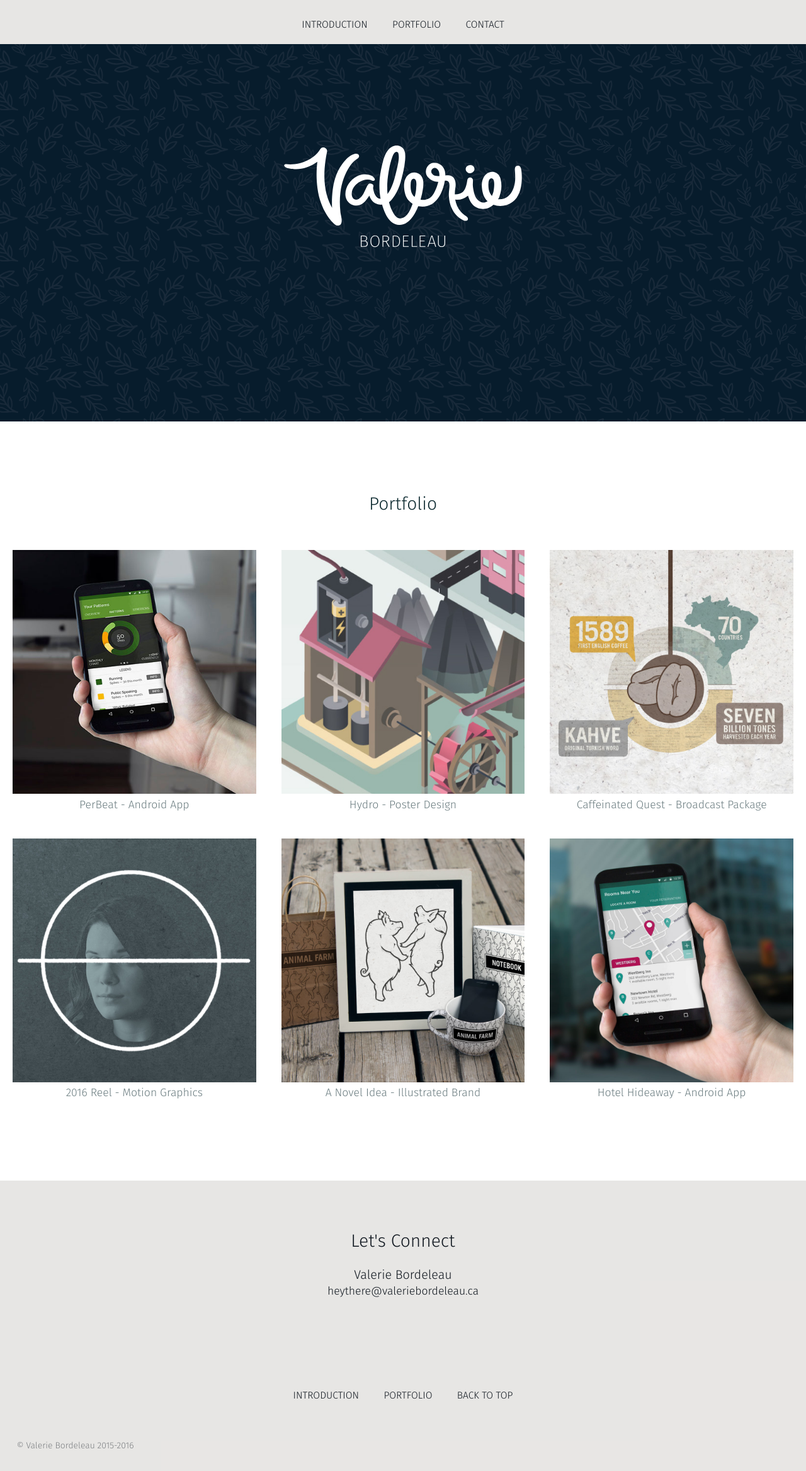
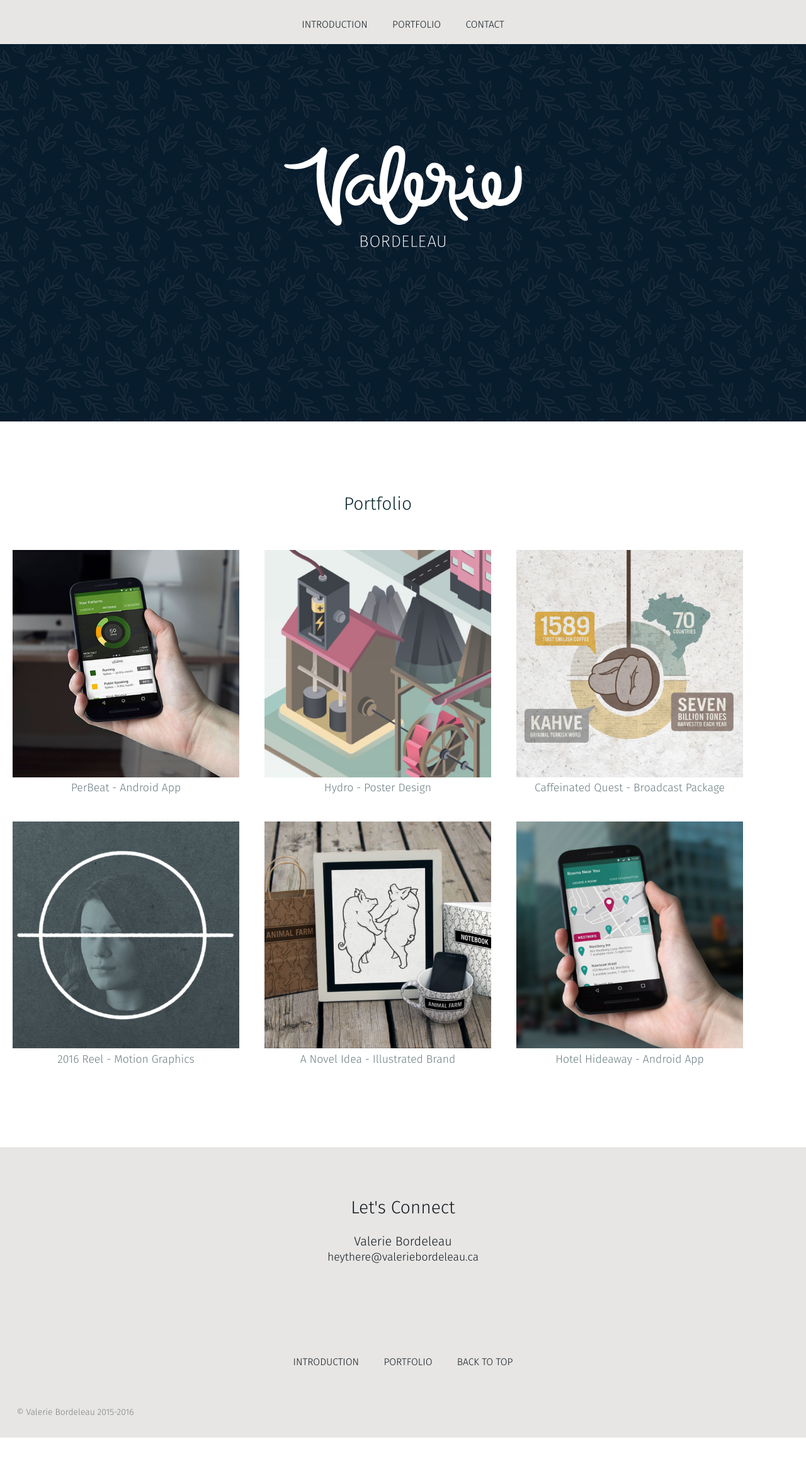
Before and after one commit to valeriebordeleau/portfolio-valerie-bordeleau, a Jekyll site: the page built from index.html, in a window 1280 px wide. Shown: the whole page at 63% size. Built offline with Jekyll 4.4.1, drawn with Linux system fonts in a browser that asks for light colours; nearby versions of some CDN libraries; comment, search, counter and statistics services are not loaded; a style sheet for code colours, icons or effects is not loaded; after the commit the page ends 2282 px from its top, so only the background shows below that.

```diff
--- a/_includes/css/general.css
+++ b/_includes/css/general.css
@@ -40,6 +40,8 @@
 }
 
 .max-width {
+    max-width: 1200px;
+    display: inline-block;
 
 }
 
```
Also changed, not shown: artwork/sampleSign1.jpg (added), artwork/sampleSign2.jpg (added), artwork/sampleSign3.jpg (added), artwork/sampleSign4.jpg (added).
